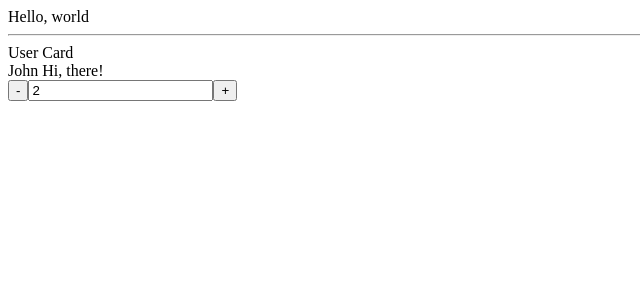
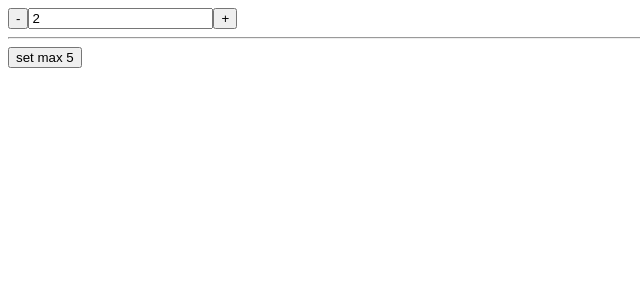
Before and after one commit to EvgeniiZaets/react-sandbox, a React app: page / in a window 1280 px wide. Shown: the top 300 px of the page, without its empty margins (0-640 px from the left). Built offline with nearby package versions, Linux system fonts and the light colour scheme.

Commit message:
problem. state of Counter not refresh automatically after Counter props was changed in App

```diff
--- /dev/null
+++ b/src/App.js
@@ -0,0 +1,14 @@
+import React, { useState } from 'react';
+import Counter from './Counter';
+
+export default function App () {
+  const [maxTest, setMaxTest] = useState(10);
+  const setMaxTest5 = () => setMaxTest(5);
+
+  return <div>
+        <Counter min={2} max={maxTest}/>
+        <hr/>
+        {/* Проблема. Если Counter.state.current будет > 5, то нажатие на эту кнопку не обновит current до 5 */}
+        <button type="button" onClick={setMaxTest5}>set max 5</button>
+    </div>;
+}
--- a/src/Counter.js
+++ b/src/Counter.js
@@ -1,27 +1,27 @@
-import React, {useState} from "react";
-import PropTypes from "prop-types";
+import React, { useState } from 'react';
+import PropTypes from 'prop-types';
 
-function Counter({ min, max }) {
-    let [current, setCurrent] = useState(min);
+function Counter ({ min, max }) {
+  const [current, setCurrent] = useState(min);
 
-    function dec() {
+  function dec () {
     return applyCurrent(current - 1);
   }
 
-    function inc() {
+  function inc () {
     return applyCurrent(current + 1);
   }
 
-    function applyCurrent(num) {
+  function applyCurrent (num) {
     // if (num <= max && num >= min) {
     //     setCurrent(num);
     // }
-        let validNum = Math.max(min, Math.min(max, num));
-        setCurrent(validNum );
+    const validNum = Math.max(min, Math.min(max, num));
+    setCurrent(validNum);
   }
 
-    function currentChange(e) {
-        let num = parseInt(e.target.value);
+  function currentChange (e) {
+    const num = parseInt(e.target.value);
     applyCurrent(isNaN(num) ? min : num);
   }
 
@@ -29,12 +29,12 @@ function Counter({ min, max }) {
         <button type="button" onClick={ dec }>-</button>
         <input type="text" value={current} onChange={ currentChange }/>
         <button type="button" onClick={ inc }>+</button>
-    </div>
+    </div>;
 }
 
 Counter.propTypes = {
   min: PropTypes.number.isRequired,
-    max: PropTypes.number.isRequired,
-}
+  max: PropTypes.number.isRequired
+};
 
-export default Counter
+export default Counter;
--- a/src/UserCard.js
+++ /dev/null
@@ -1,13 +0,0 @@
-import React from 'react';
-
-export default function({ name, text }) {
-    return (
-        <>
-            <hr/>
-            <div className="card">
-                User Card
-                <div>{ name } { text }</div>
-            </div>
-        </>
-    );
-}
--- a/src/main.js
+++ b/src/main.js
@@ -1,14 +1,11 @@
 import React from 'react';
 import ReactDom from 'react-dom/client';
 
-import UserCard from "./UserCard";
-import Counter from "./Counter";
+import App from './App';
 
 const root = ReactDom.createRoot(document.querySelector('.app'));
 root.render(
     <div>
-        <div>Hello, world</div>
-        <UserCard name="John" text="Hi, there!"/>
-        <Counter min={2} max={5}/>
+        <App/>
     </div>
 );
```
Lines whose indentation alone changed are shown as unchanged.
